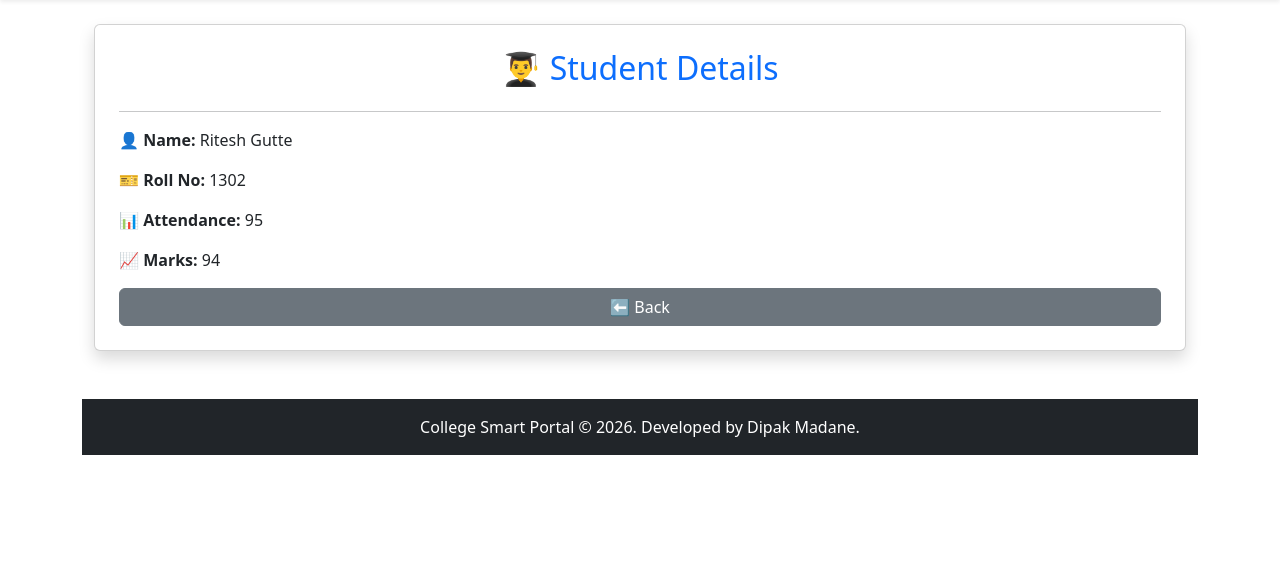
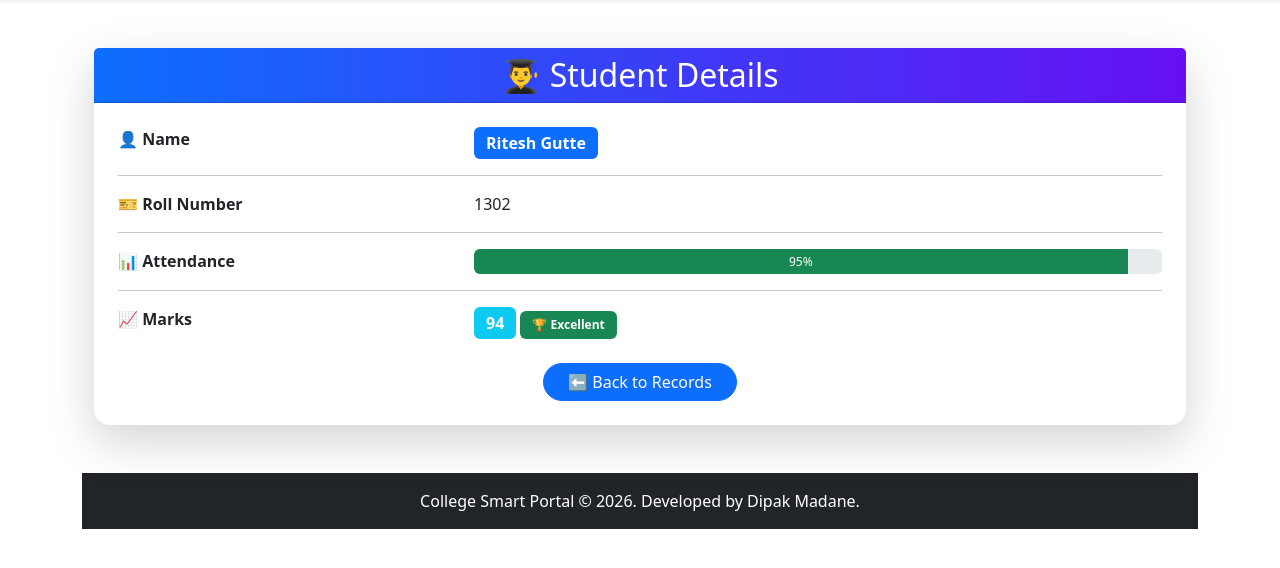
Before and after one commit to Dipak752008/dipak, a Flask app: page /student/2 in a window 1280 px wide. Shown: the part 56-624 px from the top of the page. Run offline with Flask 3, Linux system fonts and the light colour scheme; data comes from the database, SQL or seed files in the repository.

Commit message:
changes in project related design

```diff
--- a/templates/base.html
+++ b/templates/base.html
@@ -37,6 +37,31 @@
                 }
             }
         }
+        table{
+    border-radius:15px;
+    overflow:hidden;
+}
+
+tbody tr{
+    transition:0.3s;
+}
+
+tbody tr:hover{
+    transform:scale(1.01);
+    background:#f8f9fa;
+}
+
+.badge{
+    padding:8px 12px;
+}
+
+.btn{
+    transition:0.3s;
+}
+
+.btn:hover{
+    transform:scale(1.05);
+}
     </style>
 
 </head>
--- a/templates/student_detail.html
+++ b/templates/student_detail.html
@@ -2,29 +2,109 @@
 
 {% block content %}
 
-<div class="container mt-4">
+<div class="container mt-5">
 
-<div class="card shadow p-4">
+    <div class="card shadow-lg border-0 rounded-4">
 
-<h2 class="text-center text-primary">
-    👨‍🎓 Student Details
-</h2>
+        <div class="card-header text-center text-white"
+             style="background:linear-gradient(90deg,#0d6efd,#6610f2);">
 
-<hr>
+            <h2 class="mb-0">👨‍🎓 Student Details</h2>
 
-<p><b>👤 Name:</b> {{ student.name }}</p>
+        </div>
 
-<p><b>🎫 Roll No:</b> {{ student.roll }}</p>
+        <div class="card-body p-4">
 
-<p><b>📊 Attendance:</b> {{ student.attendance }}</p>
+            <div class="row mb-3">
+                <div class="col-md-4 fw-bold">
+                    👤 Name
+                </div>
 
-<p><b>📈 Marks:</b> {{ student.marks }}</p>
+                <div class="col-md-8">
+                    <span class="badge bg-primary fs-6">
+                        {{ student.name }}
+                    </span>
+                </div>
+            </div>
 
-<a href="{{ url_for('records') }}" class="btn btn-secondary">
-    ⬅️ Back
-</a>
+            <hr>
 
-</div>
+            <div class="row mb-3">
+                <div class="col-md-4 fw-bold">
+                    🎫 Roll Number
+                </div>
+
+                <div class="col-md-8">
+                    {{ student.roll }}
+                </div>
+            </div>
+
+            <hr>
+
+            <div class="row mb-3">
+                <div class="col-md-4 fw-bold">
+                    📊 Attendance
+                </div>
+
+                <div class="col-md-8">
+
+                    <div class="progress" style="height:25px;">
+
+                        <div class="progress-bar bg-success"
+                             style="width:{{ student.attendance }}%;">
+
+                            {{ student.attendance }}%
+
+                        </div>
+
+                    </div>
+
+                </div>
+            </div>
+
+            <hr>
+
+            <div class="row mb-4">
+                <div class="col-md-4 fw-bold">
+                    📈 Marks
+                </div>
+
+                <div class="col-md-8">
+
+                    <span class="badge bg-info fs-6">
+                        {{ student.marks }}
+                    </span>
+
+                    {% if student.marks >= 90 %}
+                        <span class="badge bg-success">🏆 Excellent</span>
+
+                    {% elif student.marks >= 75 %}
+                        <span class="badge bg-primary">👍 Good</span>
+
+                    {% elif student.marks >= 60 %}
+                        <span class="badge bg-warning text-dark">🙂 Average</span>
+
+                    {% else %}
+                        <span class="badge bg-danger">⚠️ Poor</span>
+                    {% endif %}
+
+                </div>
+            </div>
+
+            <div class="text-center">
+
+                <a href="{{ url_for('records') }}"
+                   class="btn btn-primary rounded-pill px-4">
+
+                    ⬅️ Back to Records
+
+                </a>
+
+            </div>
+
+        </div>
+
+    </div>
 
 </div>
 
```
Also changed, not shown: templates/record.html (+24 -13 lines).
